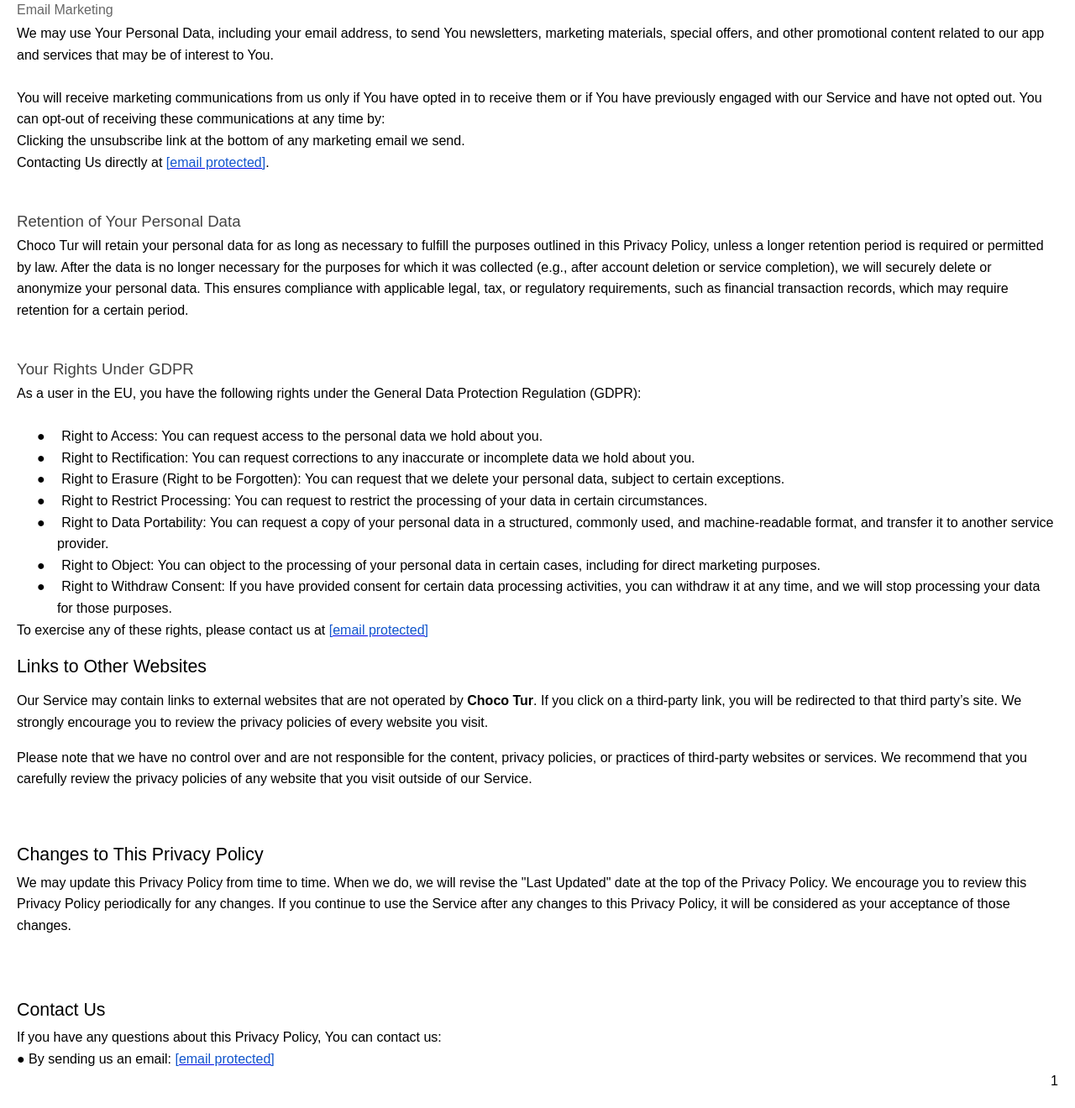
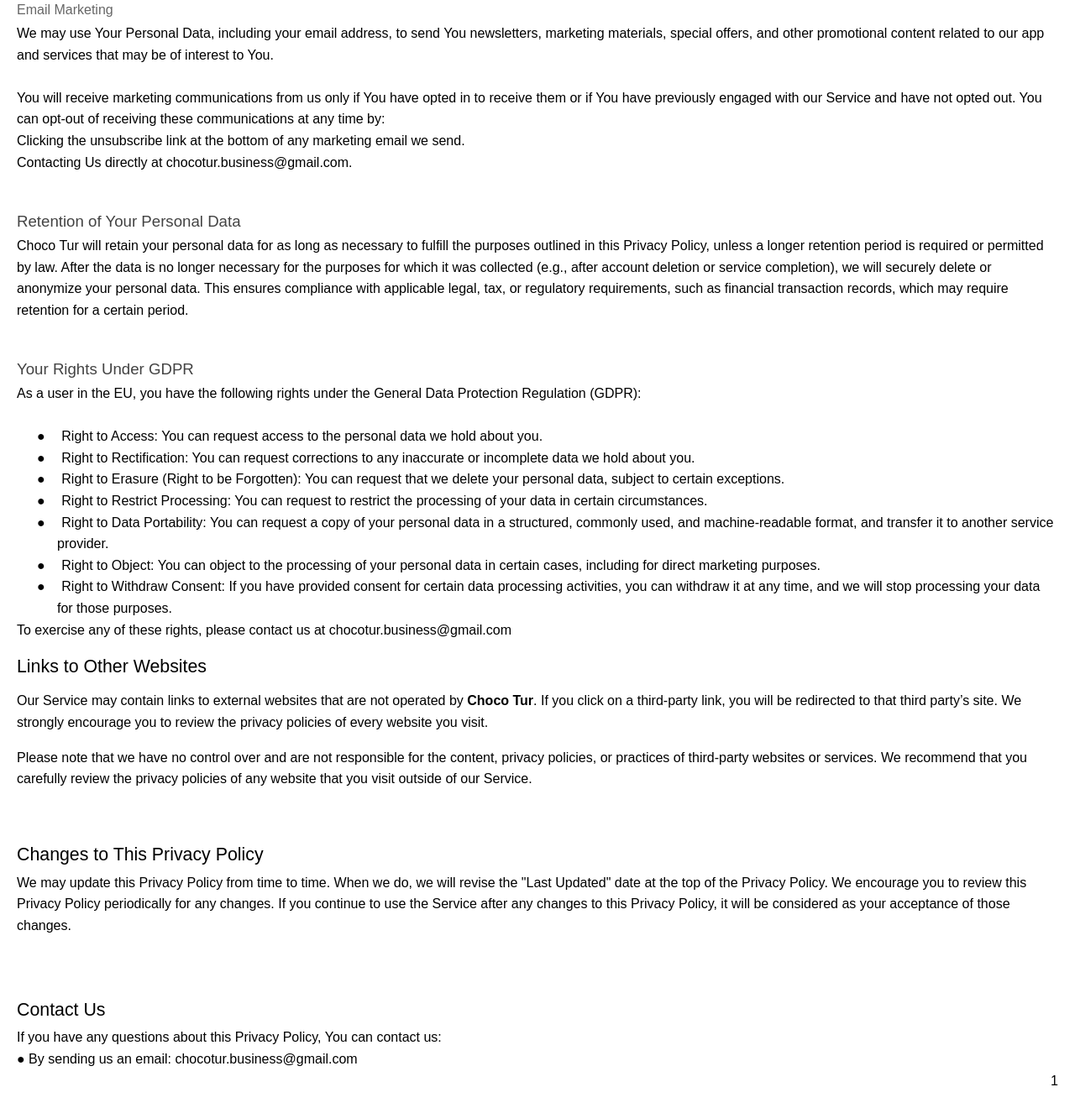
Before and after one commit to chocotur/chocotur.github.io, a plain HTML site: page policy/index.html in a window 1280 px wide. Shown: the part 4110-5430 px from the top of the page at 84% size. Drawn offline with Linux system fonts and the light colour scheme.

Commit message:
Remove protected email

```diff
--- a/policy/index.html
+++ b/policy/index.html
@@ -448,7 +448,7 @@
                 Clicking the unsubscribe link at the bottom of any marketing email we send.
             </p>
             <p>
-                Contacting Us directly at <a href="/cdn-cgi/l/email-protection#17747f787478636265397562647e7972646457707a767e7b3974787a" style="text-decoration:none"><u><span style="color:#1155cc"><span class="__cf_email__" data-cfemail="e5868d8a868a919097cb8790968c8b809696a58288848c89cb868a88">[email&#160;protected]</span></span></u></a>.
+                Contacting Us directly at chocotur.business@gmail.com.
             </p>
             <p>
                 &#xa0;
@@ -495,7 +495,7 @@
                 </li>
             </ul>
             <p>
-                To exercise any of these rights, please contact us at <a href="/cdn-cgi/l/email-protection#05666d6a666a7170772b6770766c6b607676456268646c692b666a68" style="text-decoration:none"><u><span style="color:#1155cc"><span class="__cf_email__" data-cfemail="395a51565a564d4c4b175b4c4a50575c4a4a795e54585055175a5654">[email&#160;protected]</span></span></u></a>
+                To exercise any of these rights, please contact us at chocotur.business@gmail.com
             </p>
             <h2 style="margin-top:14pt; page-break-inside:auto; page-break-after:auto">
                 <a id="_id0stz6zhp5f"></a>Links to Other Websites
@@ -528,7 +528,7 @@
                 If you have any questions about this Privacy Policy, You can contact us:
             </p>
             <p>
-                ● By sending us an email: <a href="/cdn-cgi/l/email-protection#97f4fff8f4f8e3e2e5b9f5e2e4fef9f2e4e4d7f0faf6fefbb9f4f8fa" style="text-decoration:none"><u><span style="color:#1155cc"><span class="__cf_email__" data-cfemail="2c4f44434f4358595e024e595f4542495f5f6c4b414d4540024f4341">[email&#160;protected]</span></span></u></a>
+                ● By sending us an email: chocotur.business@gmail.com
             </p>
             <div style="clear:both">
                 <p style="text-align:right">
```
